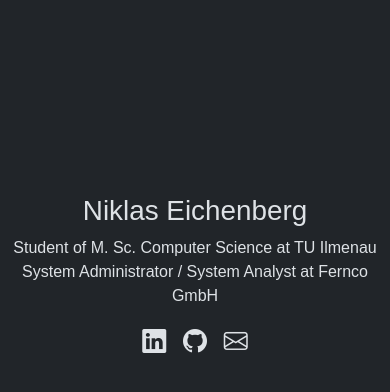
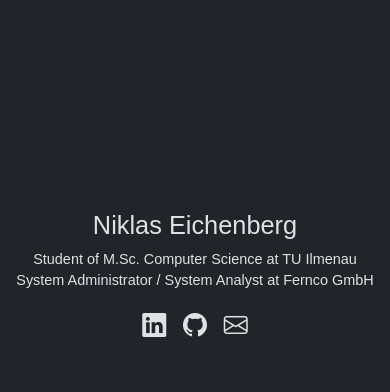
Before and after one commit to nikilase/about_me_website, a FastAPI app: page / in a window 390 px wide. Shown: the part 145-537 px from the top of the page. Run offline with FastAPI, Linux system fonts and the light colour scheme; some web fonts are replaced.

Commit message:
Make Website responsive for width below 425px

```diff
--- a/templates/root.html
+++ b/templates/root.html
@@ -1,5 +1,4 @@
 <!DOCTYPE html>
-<!--suppress HtmlUnknownTarget -->
 <html lang="en" data-bs-theme="dark">
 <head>
     <title>Niklas Eichenberg</title>
@@ -31,6 +30,17 @@
             text-decoration: none;
             margin-top: 5px;
         }
+        @media screen and (max-width : 425px)
+        {
+            p
+            {
+                font-size:3.7vw;
+            }
+            h1
+            {
+                font-size:6.5vw;
+            }
+        }
 
     </style>
 </head>
@@ -40,7 +50,7 @@
     <div class="d-flex flex-column min-vh-100 justify-content-center align-items-center">
         <h1>Niklas Eichenberg</h1>
         <p style="text-align: center;">
-            Student of M. Sc. Computer Science at TU Ilmenau
+            Student of M.Sc. Computer Science at TU Ilmenau
             <br>
             System Administrator / System Analyst at Fernco GmbH
         </p>
```
